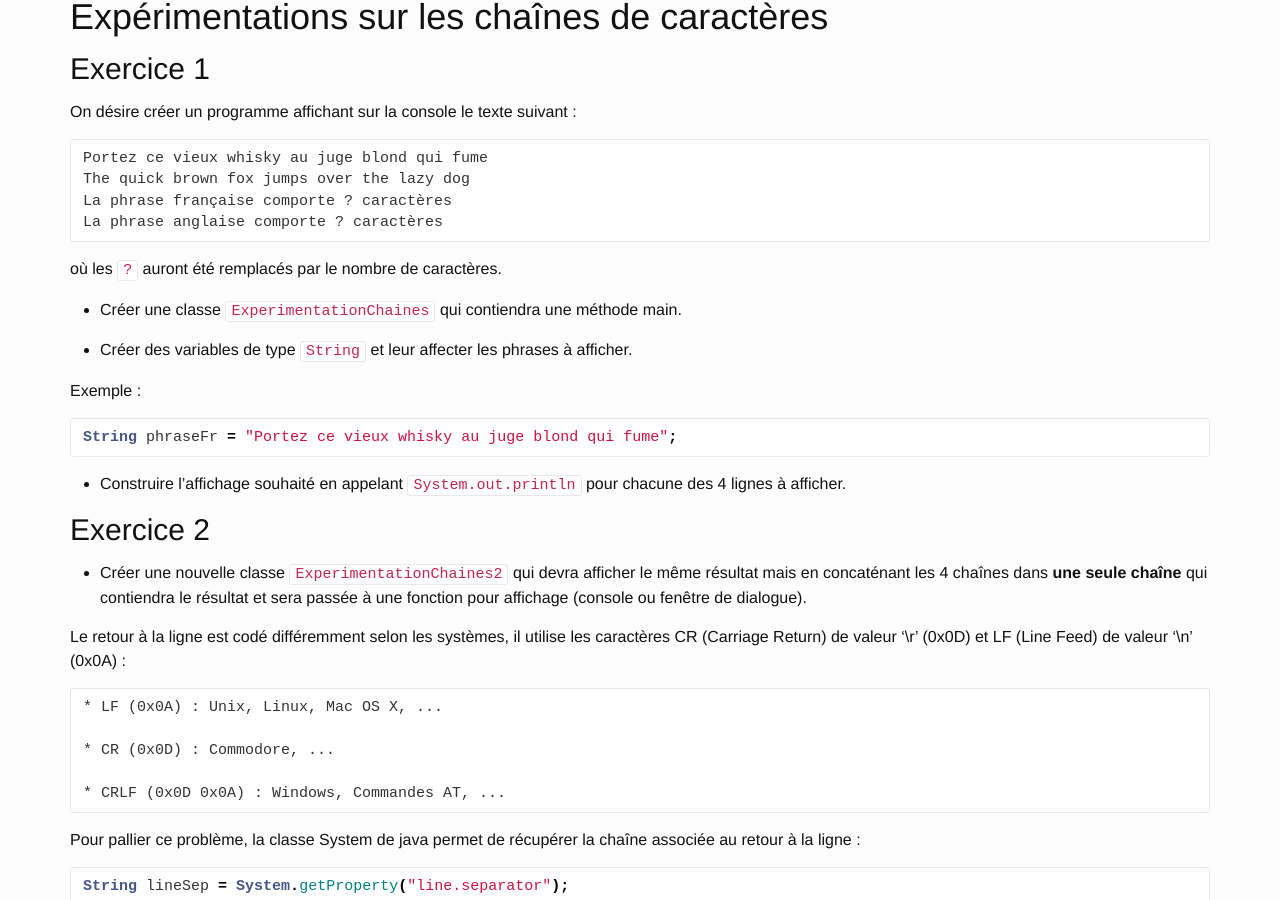
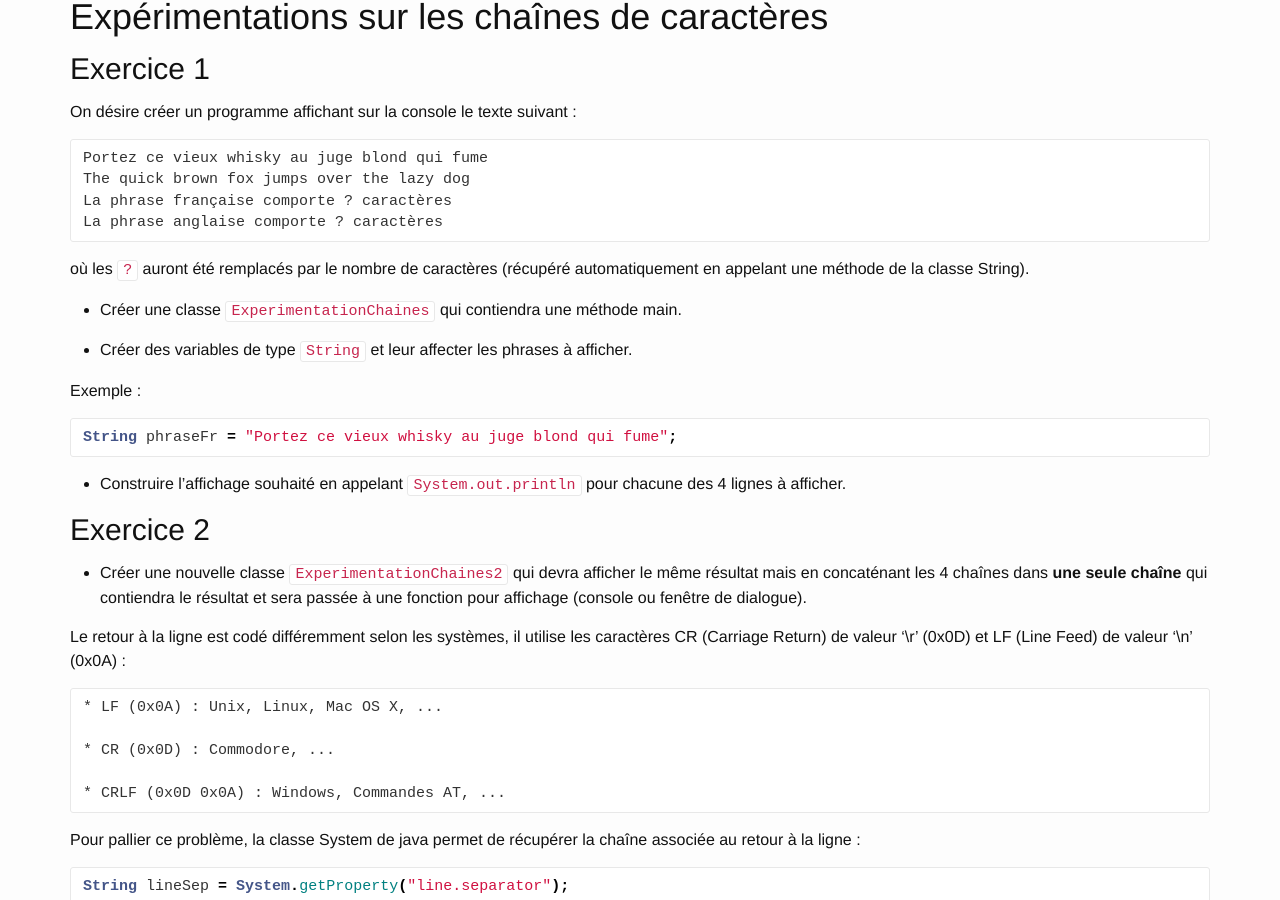
Before and after one commit to geiilyon/geiilyon.github.io, a Jekyll site: the page built from _collection_enonces/tp1.md, in a window 1280 px wide and 900 px high, scrolled down 1433 px. Built offline with Jekyll 4.4.1, drawn with Linux system fonts in a browser that asks for light colours; nearby versions of some CDN libraries; library files that are not in the unit come from our copies.

Commit message:
Précision énoncé 1

```diff
--- a/_collection_enonces/tp1.md
+++ b/_collection_enonces/tp1.md
@@ -53,7 +53,7 @@ La phrase française comporte ? caractères
 La phrase anglaise comporte ? caractères
 ~~~
 
-où les `?` auront été remplacés par le nombre de caractères.
+où les `?` auront été remplacés par le nombre de caractères (récupéré automatiquement en appelant une méthode de la classe String).
 
 * Créer une classe `ExperimentationChaines` qui contiendra une méthode main.
 
```
